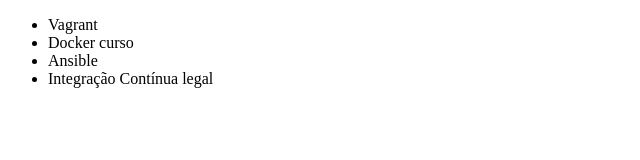
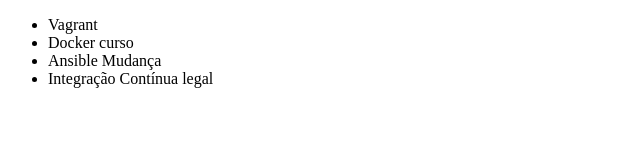
Before and after one commit to matheusmoraes2/Alura-git, a plain HTML site: page index.html in a window 1280 px wide. Shown: the full height of the page, 0-640 px from the left. Drawn offline with Linux system fonts and the light colour scheme.

Commit message:
vai voltar

```diff
--- a/index.html
+++ b/index.html
@@ -8,7 +8,7 @@
     <ul>
         <li>Vagrant</li>
         <li>Docker curso</li>
-        <li>Ansible</li>
+        <li>Ansible Mudança</li>
         <li>Integração Contínua legal</li>
     </ul>
 </body>
```
